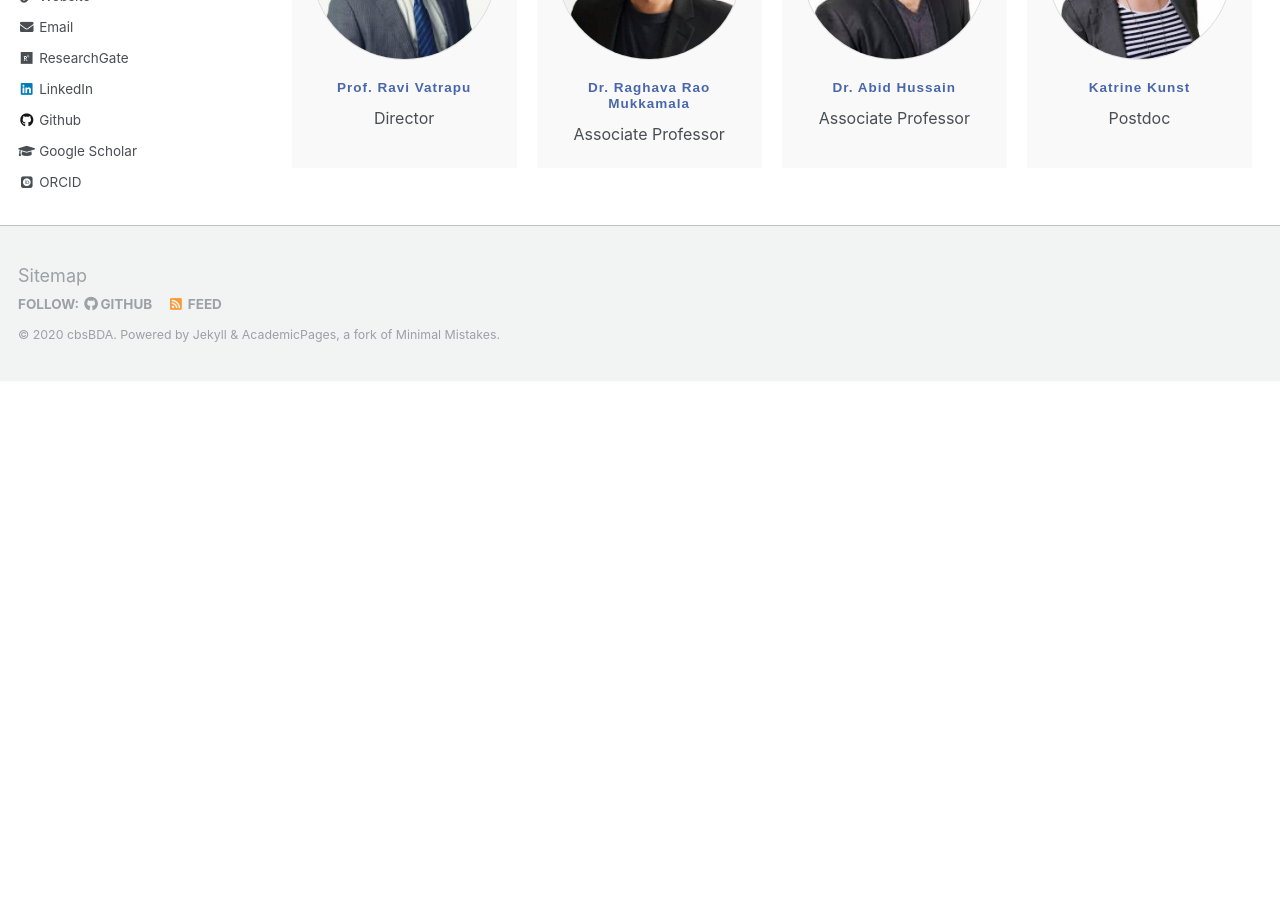
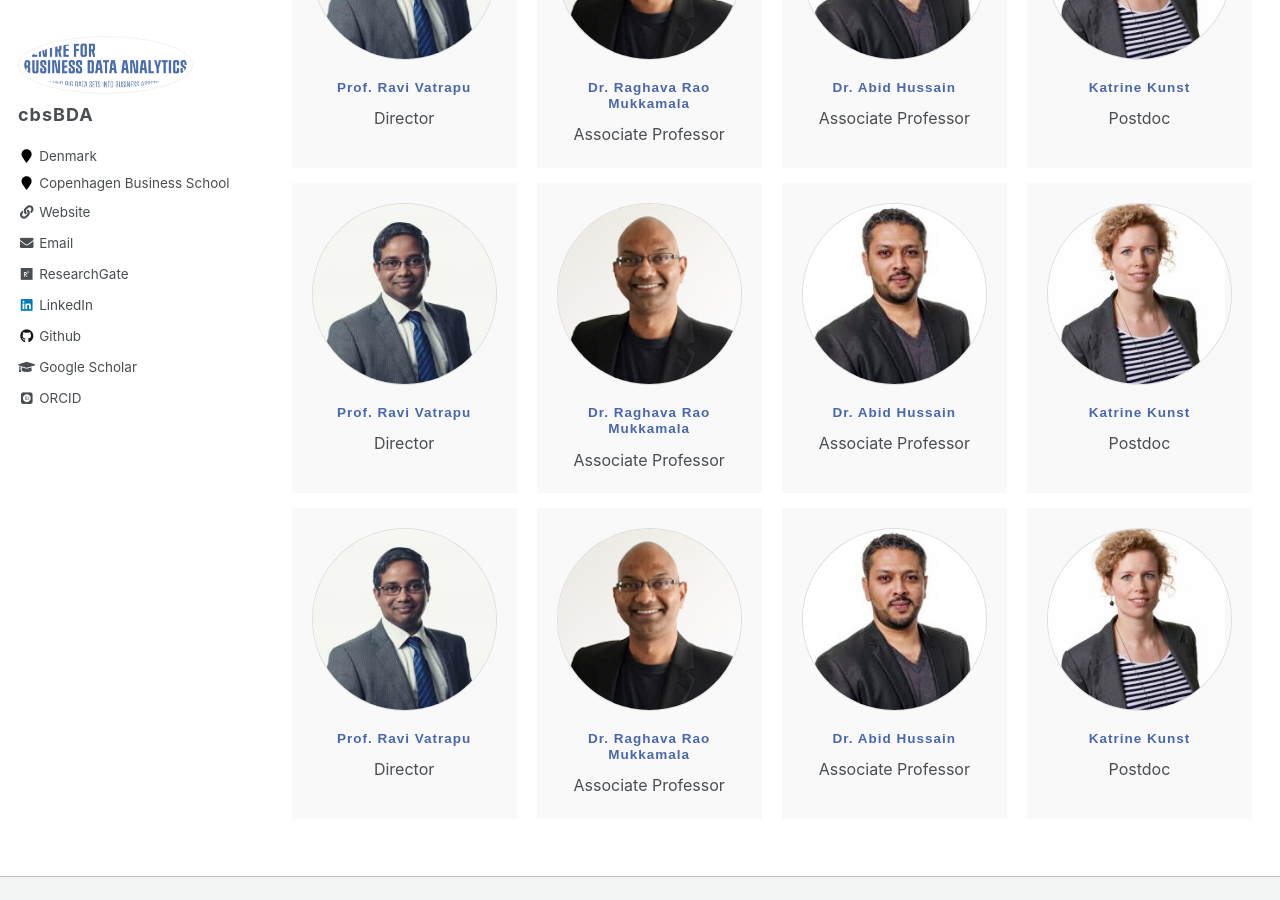
Before and after one commit to cbsBDA/cbsBDA-homepage, a Jekyll site: the page built from _pages/team.md, in a window 1280 px wide and 900 px high, scrolled down 700 px. Built offline with Jekyll 4.4.1, drawn with Linux system fonts in a browser that asks for light colours; some web fonts are replaced; before the commit the page ends 1081 px from its top, so only the background shows below that.

Commit message:
Update team.md

```diff
--- a/_pages/team.md
+++ b/_pages/team.md
@@ -119,3 +119,113 @@ author_profile: true
     </div>
   </div>
 </div>
+
+<div class="row mb-15">
+  <div class="col-xs-6 col-sm-3 col-md-3">
+    <div class="wow bounceInUp animated animated">
+      <div class="team boxed-grey text-center">
+        <div class="inner">
+          <div class="avatar">
+          <img src="/images/teams/bm0108_nr3_ravi_vatrapu_5405.jpg" alt='Prof. Ravi Vatrapu' class="img-responsive img-circle table-bordered himg" />
+          </div>
+          <h5><a class="t-name" target="blank" href="http://www.cbs.dk/en/research/departments-and-centres/department-of-it-management/staff/rvitm">Prof. Ravi Vatrapu</a></h5>
+          <p class="subtitle">Director</p>
+        </div>
+      </div>
+    </div>
+  </div>
+  <div class="col-xs-6 col-sm-3 col-md-3">
+    <div class="wow bounceInUp animated animated">
+      <div class="team boxed-grey text-center">
+        <div class="inner">
+          <div class="avatar">
+          <img src="/images/teams/raghava1.jpg" alt='Raghava Mukkamala' class="img-responsive img-circle table-bordered himg" />
+          </div>
+          <h5><a class="t-name" target="blank" href="http://www.cbs.dk/en/research/departments-and-centres/department-of-it-management/staff/rrmitm">Dr. Raghava Rao Mukkamala</a></h5>
+          <p class="subtitle">Associate Professor</p>
+        </div>
+      </div>
+    </div>
+  </div>
+  <div class="col-xs-6 col-sm-3 col-md-3">
+    <div class="wow bounceInUp animated animated">
+      <div class="team boxed-grey text-center">
+        <div class="inner">
+          <div class="avatar">
+          <img src="/images/teams/abid_hussain_cropped_322.jpg" alt='Dr. Abid Hussain' class="img-responsive img-circle table-bordered himg" />
+          </div>
+          <h5><a class="t-name" target="blank" href="http://www.cbs.dk/en/research/departments-and-centres/department-of-it-management/staff/ahitm">Dr. Abid Hussain</a></h5>
+          <p class="subtitle">Associate Professor</p>
+        </div>
+      </div>
+    </div>
+  </div>
+  <div class="col-xs-6 col-sm-3 col-md-3">
+    <div class="wow bounceInUp animated animated">
+      <div class="team boxed-grey text-center">
+        <div class="inner">
+          <div class="avatar">
+          <img src="/images/teams/katrine_kunst_0.jpg" alt='Katrine Kunst' class="img-responsive img-circle table-bordered himg" />
+          </div>
+          <h5><a class="t-name" target="blank" href="http://www.cbs.dk/en/research/departments-and-centres/department-of-it-management/staff/kalkitm">Katrine Kunst</a></h5>
+          <p class="subtitle">Postdoc</p>
+        </div>
+      </div>
+    </div>
+  </div>
+</div>
+
+<div class="row mb-15">
+  <div class="col-xs-6 col-sm-3 col-md-3">
+    <div class="wow bounceInUp animated animated">
+      <div class="team boxed-grey text-center">
+        <div class="inner">
+          <div class="avatar">
+          <img src="/images/teams/bm0108_nr3_ravi_vatrapu_5405.jpg" alt='Prof. Ravi Vatrapu' class="img-responsive img-circle table-bordered himg" />
+          </div>
+          <h5><a class="t-name" target="blank" href="http://www.cbs.dk/en/research/departments-and-centres/department-of-it-management/staff/rvitm">Prof. Ravi Vatrapu</a></h5>
+          <p class="subtitle">Director</p>
+        </div>
+      </div>
+    </div>
+  </div>
+  <div class="col-xs-6 col-sm-3 col-md-3">
+    <div class="wow bounceInUp animated animated">
+      <div class="team boxed-grey text-center">
+        <div class="inner">
+          <div class="avatar">
+          <img src="/images/teams/raghava1.jpg" alt='Raghava Mukkamala' class="img-responsive img-circle table-bordered himg" />
+          </div>
+          <h5><a class="t-name" target="blank" href="http://www.cbs.dk/en/research/departments-and-centres/department-of-it-management/staff/rrmitm">Dr. Raghava Rao Mukkamala</a></h5>
+          <p class="subtitle">Associate Professor</p>
+        </div>
+      </div>
+    </div>
+  </div>
+  <div class="col-xs-6 col-sm-3 col-md-3">
+    <div class="wow bounceInUp animated animated">
+      <div class="team boxed-grey text-center">
+        <div class="inner">
+          <div class="avatar">
+          <img src="/images/teams/abid_hussain_cropped_322.jpg" alt='Dr. Abid Hussain' class="img-responsive img-circle table-bordered himg" />
+          </div>
+          <h5><a class="t-name" target="blank" href="http://www.cbs.dk/en/research/departments-and-centres/department-of-it-management/staff/ahitm">Dr. Abid Hussain</a></h5>
+          <p class="subtitle">Associate Professor</p>
+        </div>
+      </div>
+    </div>
+  </div>
+  <div class="col-xs-6 col-sm-3 col-md-3">
+    <div class="wow bounceInUp animated animated">
+      <div class="team boxed-grey text-center">
+        <div class="inner">
+          <div class="avatar">
+          <img src="/images/teams/katrine_kunst_0.jpg" alt='Katrine Kunst' class="img-responsive img-circle table-bordered himg" />
+          </div>
+          <h5><a class="t-name" target="blank" href="http://www.cbs.dk/en/research/departments-and-centres/department-of-it-management/staff/kalkitm">Katrine Kunst</a></h5>
+          <p class="subtitle">Postdoc</p>
+        </div>
+      </div>
+    </div>
+  </div>
+</div>
```
